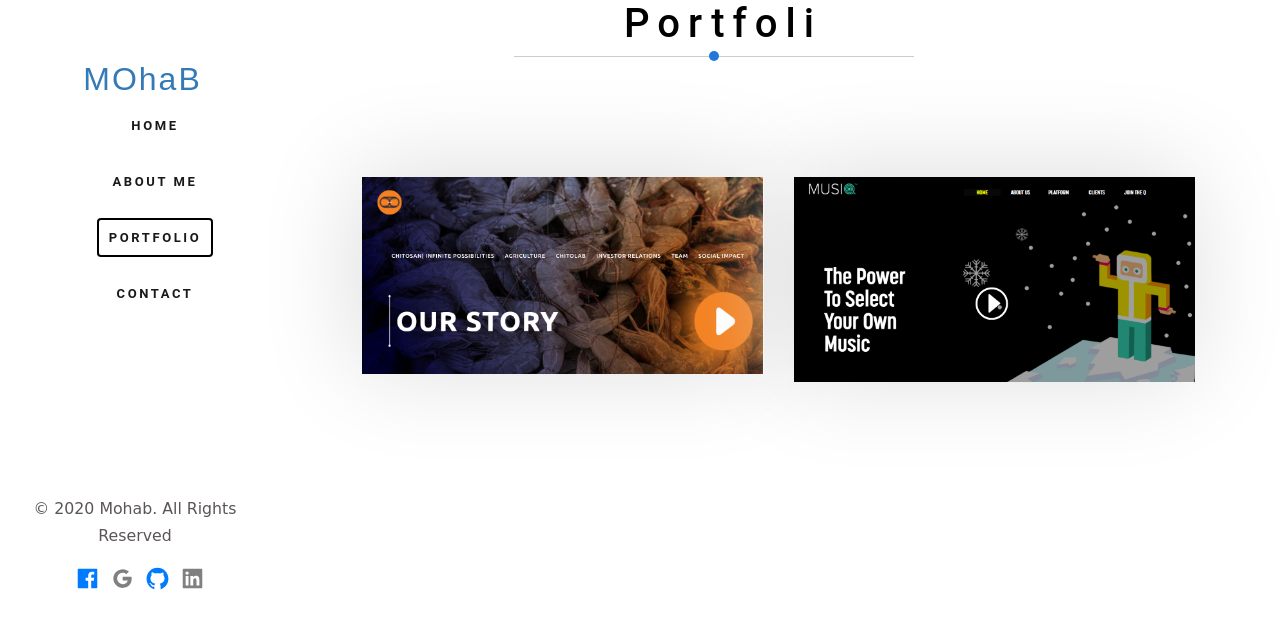
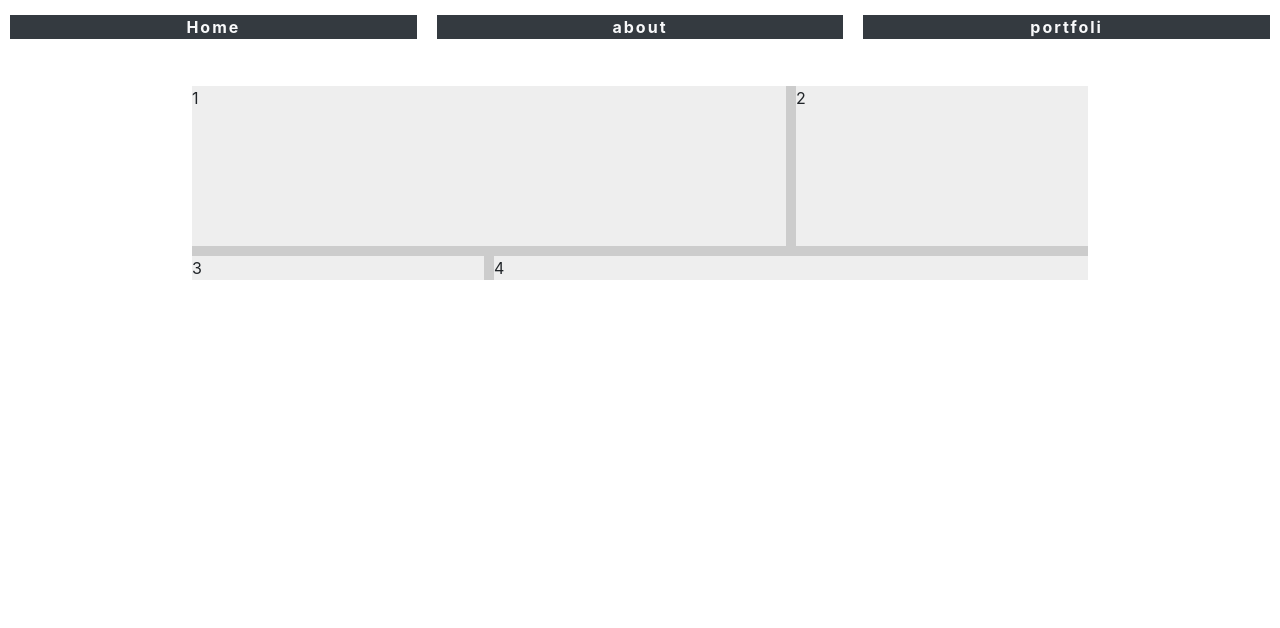
Before and after one commit to mohabElhpashy/Resume, a React (Create React App) app: page /PORTFOLIO in a window 1280 px wide. Shown: the top 628 px of the page. Built offline with nearby package versions, Linux system fonts and the light colour scheme.

Commit message:
add file

```diff
--- a/public/index.html
+++ b/public/index.html
@@ -2,6 +2,7 @@
 <html lang="en">
   <head>
     <meta charset="utf-8" />
+    <meta name="google-site-verification" content="WlEF9I0SXUdNwUEG0q1Iu6SR4z5PjSB4GemP8e5YMes" />
     <link rel="icon" href="%PUBLIC_URL%/favicon.ico" />
     <meta name="viewport" content="width=device-width, initial-scale=1" />
     <meta name="theme-color" content="#000000" />
--- a/src/App.js
+++ b/src/App.js
@@ -32,13 +32,12 @@ class App extends Component {
       </div>
     ) : (
       <Router>
-        <Nav />
+        {/* <Nav /> */}
         <Switch>
           <Route path="/" exact component={Welcome} />
           <Route path="/Aboutme" exact component={Aboutme} />
           <Route path="/PORTFOLIO" exact component={Skills} />
           <Route path="/CONTACT" exact component={CONTACT} />
-          CONTACT
         </Switch>
       </Router>
     );
--- a/src/Components/Skills/Skills.css
+++ b/src/Components/Skills/Skills.css
@@ -47,8 +47,8 @@
   flex: 1;
 }
 /* .f_box4 {
-  flex: 1;
-} */
+      flex: 1;
+    } */
 
 .projects {
   /* background-color: red; */
@@ -74,3 +74,46 @@
     text-align: center;
   }
 }
+.warpper {
+  display: grid;
+}
+
+.main_nav ul {
+  display: grid;
+  grid-template-columns: repeat(3, 1fr);
+  grid-template-rows: auto;
+  grid-gap: 20px;
+  margin: 5px auto;
+  padding: 10px;
+}
+
+.main_nav ul li {
+  background-color: var(--dark);
+  color: var(--light);
+  text-align: center;
+}
+
+.contentt {
+  display: grid;
+  background-color: #ccc;
+  grid-template-columns: repeat(3, 1fr);
+  grid-gap: 10px;
+  grid-template-rows: 100px 50px;
+  width: 70%;
+  margin: auto;
+  align-items: stretch;
+}
+.contentt div {
+  background-color: rgb(238, 238, 238);
+}
+
+.one {
+  grid-column: 1/3;
+  grid-row: 1/3;
+}
+.two {
+  grid-row: 1/3;
+}
+.four {
+  grid-column: 2/4;
+}
--- a/src/Components/Skills/Skills.js
+++ b/src/Components/Skills/Skills.js
@@ -23,34 +23,49 @@ class Skills extends Component {
   };
   render() {
     return (
-      <Container>
-        <Row className="header_bar">
-          <Col className="header_bar">
-            <h1>Portfoli</h1>
-            <div className="linee"></div>
-          </Col>
-          <Col data-aos="fade-right" lg={6} md={6} sm={6} xs={12}>
-            <div className="projects">
-              <img
-                onClick={this.goto1}
-                style={{ width: "401.49px" }}
-                src={Capture}
-                alt="project"
-              />
-            </div>
-          </Col>
-          <Col data-aos="fade-left" lg={6} md={6} sm={6} xs={12}>
-            <div className="projects">
-              <img
-                onClick={this.goto2}
-                style={{ width: "401.49px" }}
-                src={Musiq}
-                alt="project"
-              />
-            </div>
-          </Col>
-        </Row>
-      </Container>
+      // <Container>
+      //   <Row className="header_bar">
+      //     <Col className="header_bar">
+      //       <h1>Portfoli</h1>
+      //       <div className="linee"></div>
+      //     </Col>
+      //     <Col data-aos="fade-right" lg={6} md={6} sm={6} xs={12}>
+      //       <div className="projects">
+      //         <img
+      //           onClick={this.goto1}
+      //           style={{ width: "401.49px" }}
+      //           src={Capture}
+      //           alt="project"
+      //         />
+      //       </div>
+      //     </Col>
+      //     <Col data-aos="fade-left" lg={6} md={6} sm={6} xs={12}>
+      //       <div className="projects">
+      //         <img
+      //           onClick={this.goto2}
+      //           style={{ width: "401.49px" }}
+      //           src={Musiq}
+      //           alt="project"
+      //         />
+      //       </div>
+      //     </Col>
+      //   </Row>
+      // </Container>
+      <div className="warpper">
+        <nav className="main_nav">
+          <ul>
+            <li>Home </li>
+            <li>about </li>
+            <li>portfoli </li>
+          </ul>
+        </nav>
+        <div className="contentt">
+          <div className="one">1</div>
+          <div className="two">2</div>
+          <div className="three">3</div>
+          <div className="four">4</div>
+        </div>
+      </div>
     );
   }
 }
--- a/src/Components/Welcome/Welcome_page.css
+++ b/src/Components/Welcome/Welcome_page.css
@@ -5,7 +5,7 @@
   width: 100%;
   height: 650px;
   position: relative;
-  background-size: 1088px;
+  background-size: 100vw;
   /* margin-left: 261px; */
 }
 .div_content {
@@ -46,7 +46,7 @@
   margin-left: 200px;
 }
 .cont {
-  width: 78%;
+  width: 100%;
 }
 
 @media (max-width: 900px) {
--- a/src/Components/Welcome/Welcome_page.js
+++ b/src/Components/Welcome/Welcome_page.js
@@ -32,30 +32,13 @@ class Welcome extends Component {
   }
   render() {
     return (
-      <div>
+      <div className="didi">
         <img
           className="Welcome"
           alt="sora"
           src={this.state.img[this.state.index]}
         />
-        <div className="div_content">
-          {/* <div>
-            <h1>I'M MOHAB</h1>
-            <h2>WEB DEVElOPER</h2>
-            <Button
-              style={{
-                width: "190px",
-                height: "50px",
-                letterSpacing: "3px",
-                fontFamily: "Courier, monospace		",
-              }}
-              variant="light"
-            >
-              DownLOAD CV
-              <AiOutlineArrowDown />
-            </Button>
-          </div> */}
-        </div>
+
         <Container className="cont">
           <Row>
             <Col>
```
